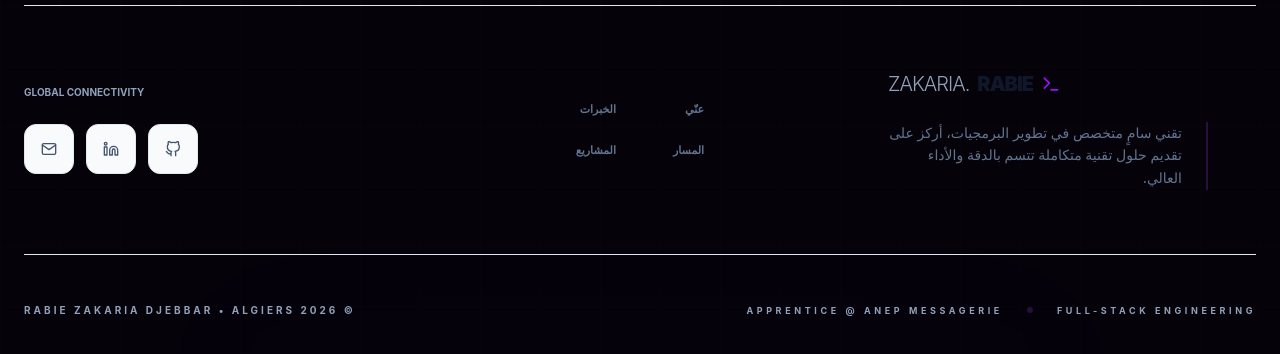
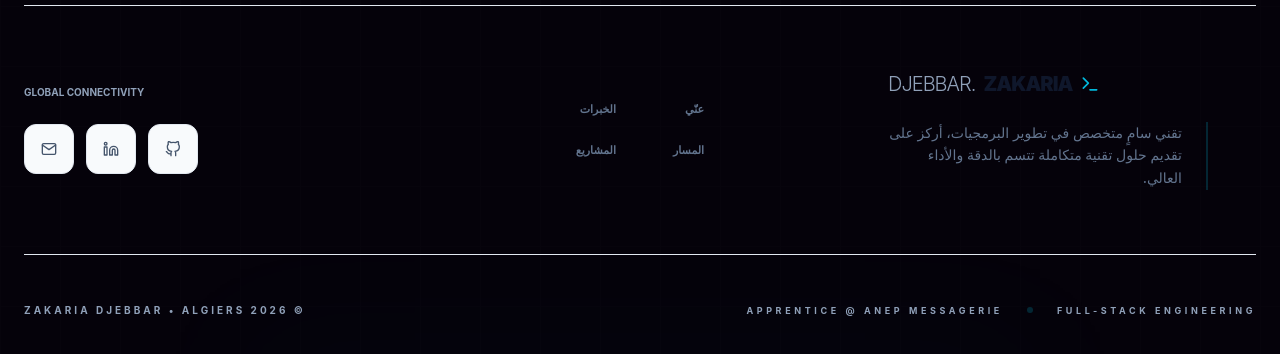
Before and after one commit to djabbarzakaria09-lgtm/my-portfolio, a React (Vite) app: page / in a window 1280 px wide. Shown: the part 7595-7949 px from the top of the page. Built offline with nearby package versions, Linux system fonts and the light colour scheme.

Commit message:
Vortex v5.0: Final Stable Version - Fixed Theme Icons, Print Logic, and CSS Errors

```diff
--- a/src/Components/Footer.css
+++ b/src/Components/Footer.css
@@ -76,6 +76,6 @@ footer [style*="background-size"] {
    5. Interactive Elements
 --------------------------------------------------------- */
 footer a:hover {
-    filter: drop-shadow(0 0 8px rgba(168, 85, 247, 0.4));
+    filter: drop-shadow(0 0 8px rgba(34, 211, 238, 0.4));
     transition: all 0.3s ease;
 }
--- a/src/Components/Footer.tsx
+++ b/src/Components/Footer.tsx
@@ -53,10 +53,10 @@ export const Footer = () => {
                     {/* Brand Identity */}
                     <div className={`flex flex-col ${isRtl ? 'items-end text-right' : 'items-start text-left'}`}>
                         <div className="flex items-center gap-2 text-xl font-black tracking-tighter text-slate-900 dark:text-white mb-6 uppercase">
-                            <FiTerminal className="text-purple-600" />
-                            RABIE<span className="text-slate-400 dark:text-gray-600 font-light">.ZAKARIA</span>
+                            <FiTerminal className="text-cyan-500" />
+                            ZAKARIA<span className="text-slate-400 dark:text-gray-600 font-light">.DJEBBAR</span>
                         </div>
-                        <p className={`text-slate-500 dark:text-gray-500 text-sm leading-relaxed max-w-xs font-medium ${isRtl ? 'border-r-2 pr-6' : 'border-l-2 pl-6'} border-purple-500/20`}>
+                        <p className={`text-slate-500 dark:text-gray-500 text-sm leading-relaxed max-w-xs font-medium ${isRtl ? 'border-r-2 pr-6' : 'border-l-2 pl-6'} border-cyan-500/20`}>
                             {isRtl
                                 ? "تقني سامٍ متخصص في تطوير البرمجيات، أركز على تقديم حلول تقنية متكاملة تتسم بالدقة والأداء العالي."
                                 : "Higher Technician specialized in software development, delivering robust technical solutions with precision and high performance."}
@@ -70,7 +70,7 @@ export const Footer = () => {
                                 <a
                                     key={item}
                                     href={`#${item.toLowerCase()}`}
-                                    className="text-[11px] font-bold uppercase tracking-widest text-slate-500 hover:text-purple-600 dark:text-gray-500 dark:hover:text-white transition-all"
+                                    className="text-[11px] font-bold uppercase tracking-widest text-slate-500 hover:text-cyan-500 dark:text-gray-500 dark:hover:text-white transition-all"
                                 >
                                     {t(item) || item}
                                 </a>
@@ -94,7 +94,7 @@ export const Footer = () => {
                                     href={social.link}
                                     target="_blank"
                                     rel="noopener noreferrer"
-                                    className="p-4 bg-slate-50 dark:bg-white/[0.03] border border-slate-200 dark:border-white/10 rounded-xl text-slate-600 dark:text-gray-400 hover:text-purple-600 dark:hover:text-white transition-all"
+                                    className="p-4 bg-slate-50 dark:bg-white/[0.03] border border-slate-200 dark:border-white/10 rounded-xl text-slate-600 dark:text-gray-400 hover:text-cyan-500 dark:hover:text-white transition-all"
                                 >
                                     {social.icon}
                                 </a>
@@ -106,19 +106,19 @@ export const Footer = () => {
                 {/* Legal & Status Footer */}
                 <div className={`py-12 border-t border-slate-200 dark:border-white/5 flex flex-col md:flex-row justify-between items-center gap-8 ${isRtl ? 'md:flex-row-reverse' : ''}`}>
                     <div className="text-[10px] font-bold tracking-[0.3em] text-slate-400 dark:text-gray-600 uppercase">
-                        © 2026 RABIE ZAKARIA DJEBBAR • ALGIERS
+                        © 2026 ZAKARIA DJEBBAR • ALGIERS
                     </div>
 
                     <div className="flex items-center gap-6 text-[9px] font-bold tracking-[0.4em] text-slate-400 dark:text-gray-700 uppercase">
                         <span>Full-Stack Engineering</span>
-                        <div className="w-1.5 h-1.5 bg-purple-500/20 rounded-full" />
+                        <div className="w-1.5 h-1.5 bg-cyan-500/20 rounded-full" />
                         <span>Apprentice @ ANEP Messagerie</span>
                     </div>
                 </div>
             </div>
 
             {/* Subtle Gradient Signature */}
-            <div className="absolute bottom-0 left-1/2 -translate-x-1/2 w-full max-w-[800px] h-24 bg-gradient-to-t from-purple-500/5 to-transparent blur-3xl pointer-events-none" />
+            <div className="absolute bottom-0 left-1/2 -translate-x-1/2 w-full max-w-[800px] h-24 bg-gradient-to-t from-cyan-500/5 to-transparent blur-3xl pointer-events-none" />
         </footer>
     );
 };
```
